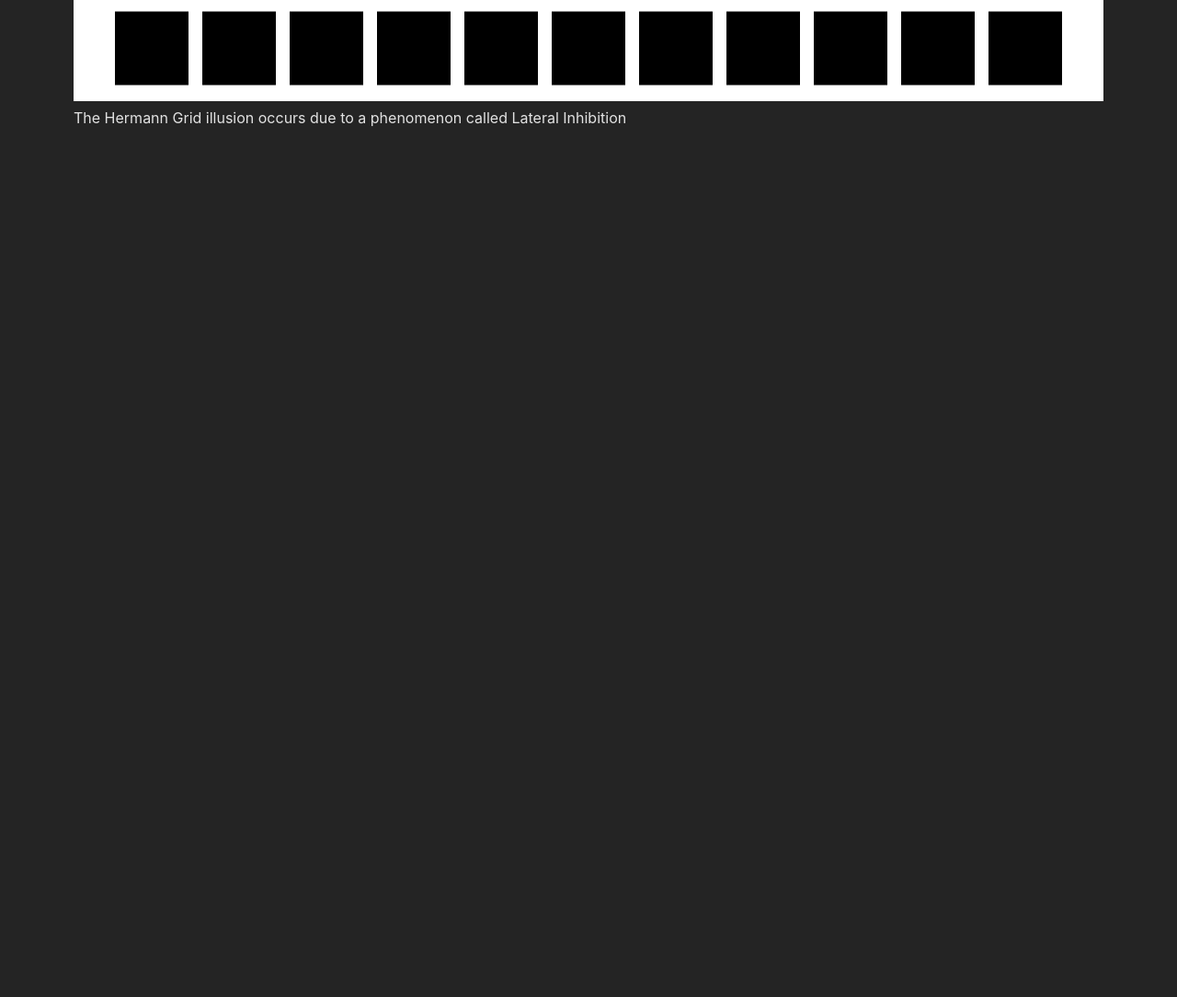
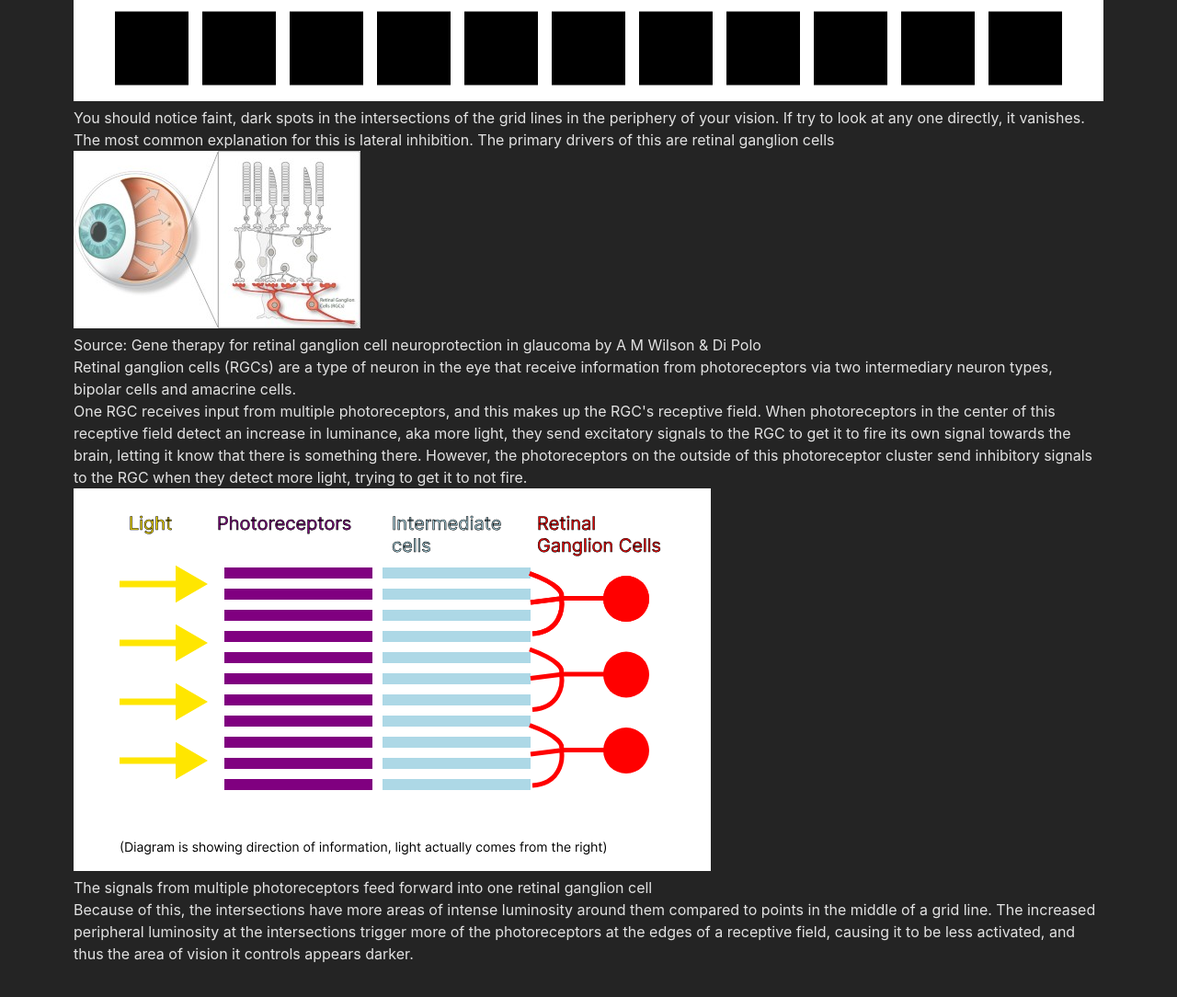
Before and after one commit to gr-eggory/hermann-grid, a website built with Vite: page index.html in a window 1280 px wide. Shown: the part 418-1502 px from the top of the page at 92% size. Before the commit the page ends 800 px from the top, so only its background shows below. Built offline with nearby package versions, Linux system fonts and the light colour scheme.

Commit message:
Adding explanations and images

```diff
--- a/index.html
+++ b/index.html
@@ -13,8 +13,56 @@
         <canvas id="hermann-grid" width="400" height="400"></canvas>
       </div>
       <p>
-        The Hermann Grid illusion occurs due to a phenomenon called Lateral
-        Inhibition
+        You should notice faint, dark spots in the intersections of the grid
+        lines in the periphery of your vision. If try to look at any one
+        directly, it vanishes.
+      </p>
+
+      <p>
+        The most common explanation for this is lateral inhibition. The primary
+        drivers of this are retinal ganglion cells
+      </p>
+      <figure>
+        <img
+          src="/public/retinal-ganglion-cell.jpg"
+          alt="retinal ganglion cell diagram"
+        />
+        <figcaption>
+          Source: Gene therapy for retinal ganglion cell neuroprotection in
+          glaucoma by A M Wilson & Di Polo
+        </figcaption>
+      </figure>
+      <p>
+        Retinal ganglion cells (RGCs) are a type of neuron in the eye that
+        receive information from photoreceptors via two intermediary neuron
+        types, bipolar cells and amacrine cells.
+      </p>
+      <p>
+        One RGC receives input from multiple photoreceptors, and this makes up
+        the RGC's receptive field. When photoreceptors in the center of this
+        receptive field detect an increase in luminance, aka more light, they
+        send excitatory signals to the RGC to get it to fire its own signal
+        towards the brain, letting it know that there is something there.
+        However, the photoreceptors on the outside of this photoreceptor cluster
+        send inhibitory signals to the RGC when they detect more light, trying
+        to get it to not fire.
+      </p>
+      <figure>
+        <img
+          src="/public/retinal-ganglion-cells.svg"
+          alt="retinal ganglion cell diagram"
+        />
+        <figcaption>
+          The signals from multiple photoreceptors feed forward into one retinal
+          ganglion cell
+        </figcaption>
+      </figure>
+      <p>
+        Because of this, the intersections have more areas of intense luminosity
+        around them compared to points in the middle of a grid line. The
+        increased peripheral luminosity at the intersections trigger more of the
+        photoreceptors at the edges of a receptive field, causing it to be less
+        activated, and thus the area of vision it controls appears darker.
       </p>
     </div>
     <script type="module" src="/src/main.ts"></script>
--- a/src/style.css
+++ b/src/style.css
@@ -31,7 +31,6 @@ body {
   padding: 5rem;
 }
 
-
 canvas {
   background-color: white;
 }
```
Also changed, not shown: public/retinal-ganglion-cell.jpg (added), public/retinal-ganglion-cells.svg (added).
